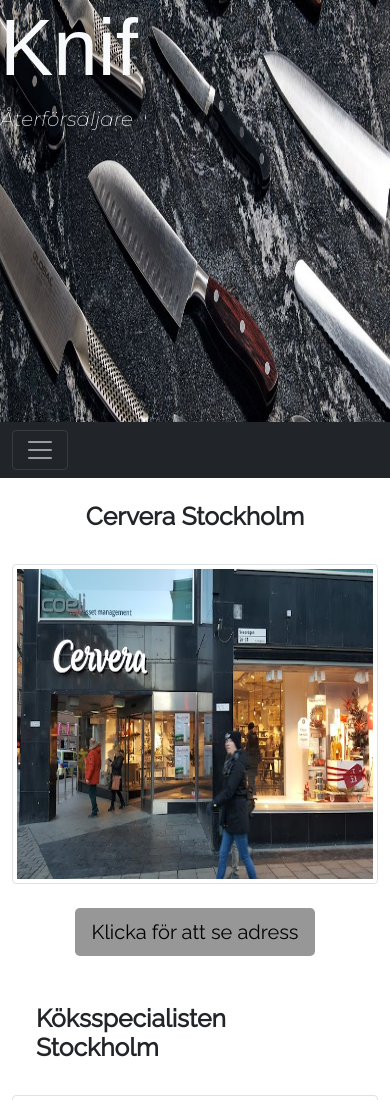
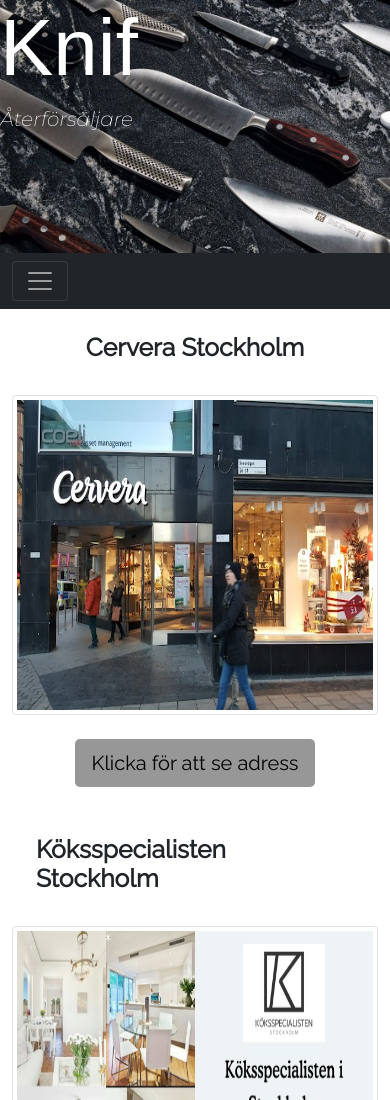
Before and after one commit to alexander21r/Gruppuppgift-HTML-CSS, a plain HTML site: page reseller.html in a window 390 px wide. Shown: the top 1100 px of the page. Drawn offline with nearby package versions, Linux system fonts and the light colour scheme; a script that the page names is missing; a web font is replaced by a local one.

Commit message:
Länk på loggan, mindre jumbotron på mobil och platta
Bytte namn på en av kontakterna också så vi inte har två Peter.

```diff
--- a/reseller.html
+++ b/reseller.html
@@ -33,7 +33,8 @@
     <div class="jumbotron jumbotron-fluid ">
       <div class="row">
         <div class="col-4 text-center text-light">
-          <h1 class="display-4">Knif</h1>
+          <a href="index.html">
+          <h1 class="display-4">Knif</h1></a>
           <p class="lead">Återförsäljare</p>
         </div>
       </div>
--- a/style.scss
+++ b/style.scss
@@ -27,6 +27,16 @@ nav {
     font-family: "Montserrat", sans-serif;
 }
 
+.jumbotron a {
+    color: white;
+    text-decoration: none;
+}
+
+.jumbotron a:visited {
+    color: white;
+    text-decoration: none;
+}
+
 iframe {
     width: 100%;
     height: 30em;
@@ -39,7 +49,8 @@ iframe {
 
 body {
     overflow-x: hidden;
-    h2{
+
+    h2 {
         font-weight: 700;
     }
 }
@@ -54,7 +65,8 @@ body {
         padding-top: 20px;
     }
 }
-.content-image img{
+
+.content-image img {
     width: 100%;
     height: 100%;
 }
@@ -63,18 +75,23 @@ body {
     display: flex;
     justify-content: center;
 }
-.row-car{
+
+.row-car {
     width: 100%;
     height: 400px;
+
     #carousel {
         width: 100%;
         height: 400px;
-        .carousel-inner{
+
+        .carousel-inner {
             width: 100%;
             height: 100%;
+
             .carousel-item {
                 width: 100%;
                 height: 400px;
+
                 img {
                     width: 100%;
                     height: 100%;
@@ -88,11 +105,12 @@ body {
 
 .article {
     background-color: #f8f4f4;
-        padding:20px;
+    padding: 20px;
     width: 100%;
     height: 90%;
     border-radius: 5px 5px 5px;
-        h2{
+
+    h2 {
         font-weight: 700;
     }
 
@@ -101,7 +119,8 @@ body {
         height: 100%;
         border-radius: 5px 5px 5px;
     }
-        .article-img-1{
+
+    .article-img-1 {
         padding-top: 23px;
     }
 }
@@ -121,8 +140,25 @@ body {
 .jumbotron {
     background-image: url(images/Best-Kitchen-Knives.jpeg);
     background-repeat: no-repeat;
-  background-size: cover;
     height: 50vh;
     background-size: 100% 140%;
 
 }
+
+@media screen and (max-width: 1470px) {
+    .jumbotron {
+        background-size: cover;
+    }
+}
+
+@media screen and (max-width: 992px) {
+    .jumbotron {
+        height: 40vh;
+    }
+}
+
+@media screen and (max-width: 600px) {
+    .jumbotron {
+        height: 30vh;
+    }
+}
```
Also changed, not shown: index.html (+10 -8 lines), productList.html (+2 -1 lines), style.css, 1 other file. Lines whose indentation alone changed are shown as unchanged.
